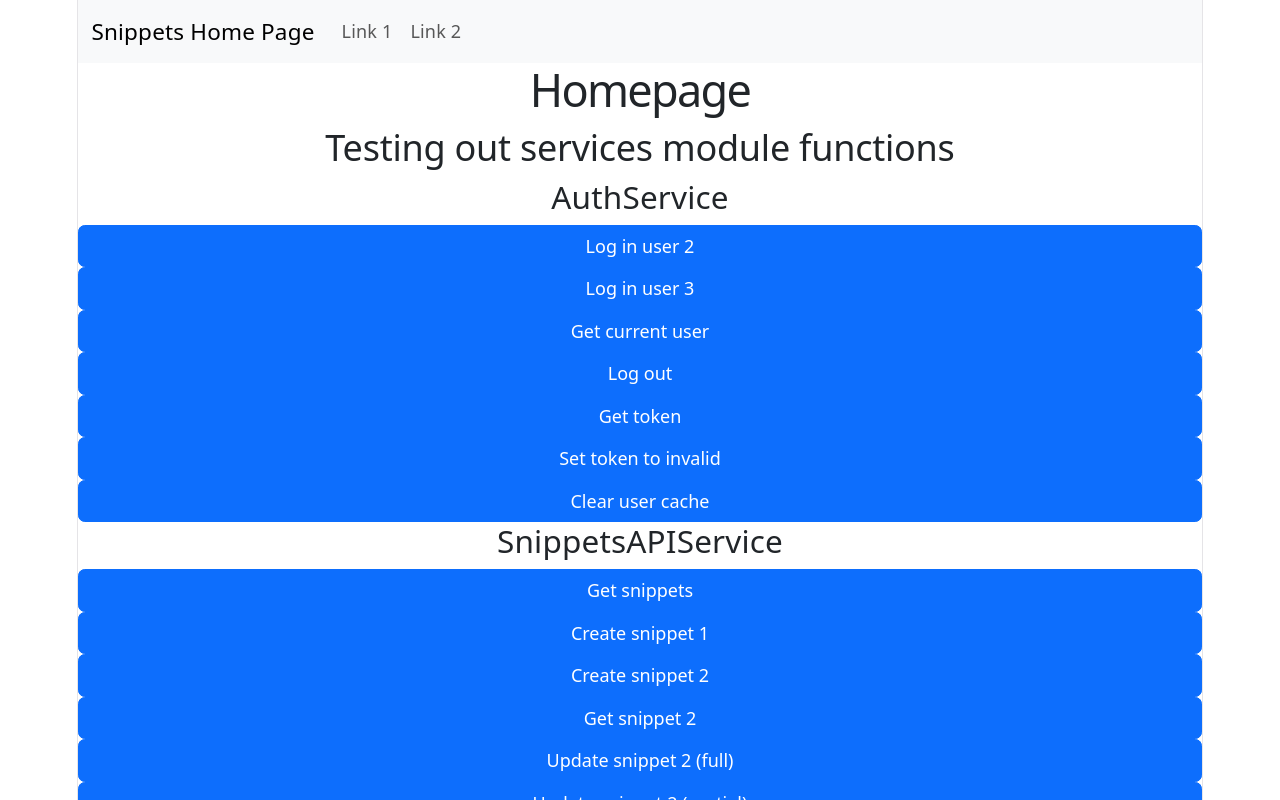
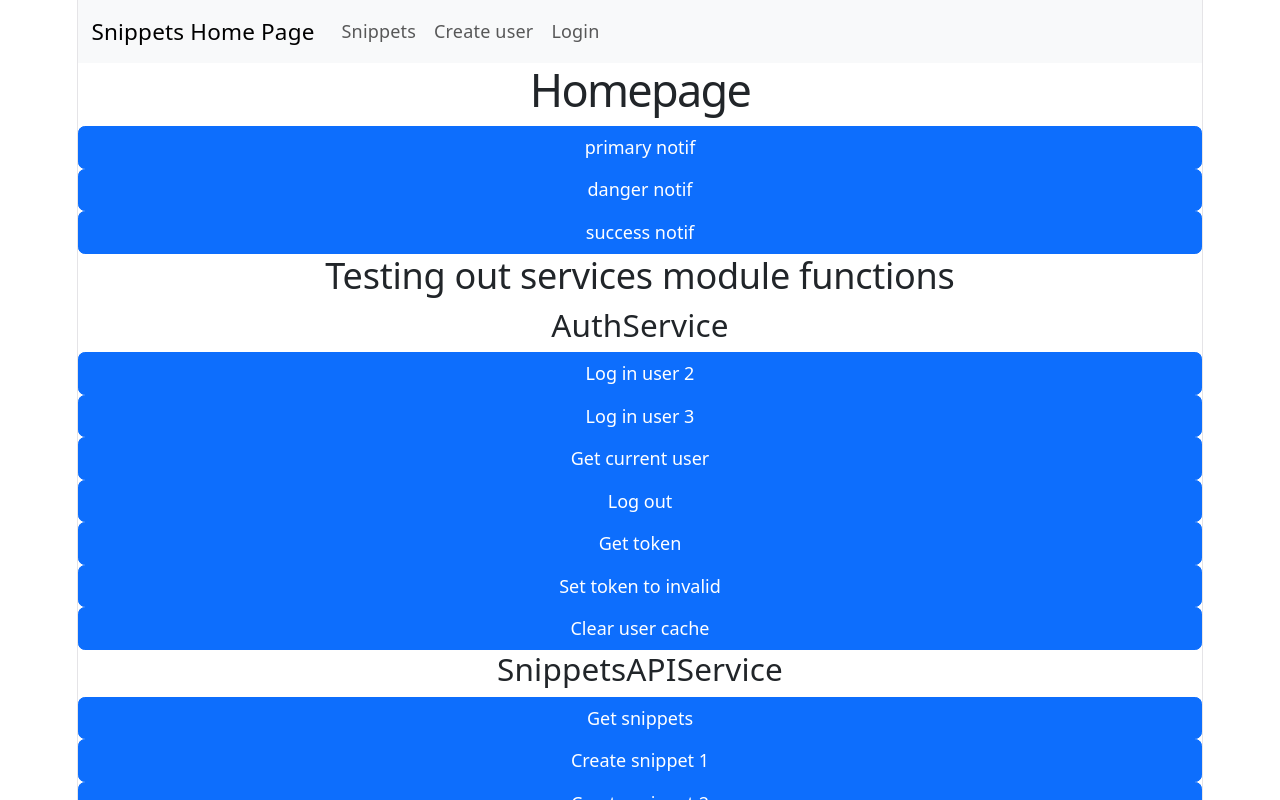
Before and after one commit to jaime-v/Python_Gists, a React (Vite) app in the folder frontend/: page / in a window 1280 px wide. Shown: the top 800 px of the page. Built offline with nearby package versions, Linux system fonts and the light colour scheme; no server answers.

Commit message:
Added notifications and modified navbar

```diff
--- a/frontend/src/App.tsx
+++ b/frontend/src/App.tsx
@@ -1,32 +1,6 @@
 /**
-Components of the frontend will be:
-Header (NavBar, Website Title, Logged in User, Login/Sign out Button)
-Main (Varies depending on page)
-  Snippets Page (List/Grid of all snippets with sorting, filtering, searching, user's own snippets, Read Snippet)
-  User Profile Page (All user information + Update user information, Update/Delete User)
-  User Login Page (Login page)
-  User Creation Page (Create user)
-  User Public Page (Publicly available user information, Read User)
-  Snippet Creation Page (Form for creating a snippet and uploading, Create Snippet)
-  Snippet Modification Page (Current snippet and update snippet, Update/Delete Snippet)
-  Toast/Modal for Notifications
-Footer (Summary message)
-
-Contexts:
-(Things that should be available on different pages, but not passed as props)
-Logged in user (basically a global thing -- i think this is context, i guess i can figure it out later)
-Snippets (the data that we display on the frontend, updates on create/update/delete snippet, delete user)
-
-Hooks:
-Fetch Snippets
-Really any component that uses multiple hooks should have a custom hook
-
-Services:
-Anything that interacts with backend service, creating data for backend service, etc.
-
-Qs:
-How to fetch from my own backend?
-How to manage login?
+ * App.tsx
+ *
  *
 
 Random waiting function to test loading
@@ -51,18 +25,22 @@ import {
   Header,
   UserProfileEdit,
   SnippetDetailsEdit,
+  Notification,
 } from "@components";
 import useInitSnippets from "@hooks/useInitSnippets";
 import { SnippetsContext } from "@context/SnippetsContext";
 import { Outlet, Route, Routes } from "react-router-dom";
 import { AuthContext } from "@context/AuthContext";
 import useAuth from "@hooks/useAuth";
+import { NotificationContext } from "@context/NotificationContext";
+import useNotif from "@hooks/useNotif";
 
-function Layout() {
+function Layout({ notifActive }: { notifActive: boolean }) {
   return (
     <>
       <Header />
       <Outlet />
+      <Notification notifActive={notifActive} />
       <Footer />
     </>
   );
@@ -79,6 +57,14 @@ function App() {
     userLoading,
     setUserLoading,
   } = useAuth();
+  const {
+    notifActive,
+    setNotifActive,
+    notifVariant,
+    setNotifVariant,
+    notifText,
+    setNotifText,
+  } = useNotif();
   return (
     <>
       <AuthContext.Provider
@@ -99,8 +85,17 @@ function App() {
             setSnippetsLoading,
           }}
         >
+          <NotificationContext.Provider
+            value={{
+              setNotifActive,
+              notifVariant,
+              setNotifVariant,
+              notifText,
+              setNotifText,
+            }}
+          >
             <Routes>
-            <Route path="/" element={<Layout />}>
+              <Route path="/" element={<Layout notifActive={notifActive} />}>
                 <Route index element={<HomePage />} />
                 <Route path="snippets" element={<SnippetsPage />} />
                 <Route path="snippet/:title" element={<SnippetDetailsPage />}>
@@ -112,8 +107,10 @@ function App() {
                 <Route path="user/:username" element={<UserProfilePage />}>
                   <Route path="edit" element={<UserProfileEdit />} />
                 </Route>
+                <Route path="*" element={<h1>404 Page</h1>} />
               </Route>
             </Routes>
+          </NotificationContext.Provider>
         </SnippetsContext.Provider>
       </AuthContext.Provider>
     </>
--- a/frontend/src/components/Header/NavBar.tsx
+++ b/frontend/src/components/Header/NavBar.tsx
@@ -3,24 +3,50 @@
  *
  * NavBar for the app, goes to all main pages
  */
-import { Container, Navbar, Nav } from "react-bootstrap";
+import { AuthContext } from "@context/AuthContext";
+import { useContext } from "react";
+import { Container, Navbar, Nav, Spinner } from "react-bootstrap";
 import { Link } from "react-router-dom";
 
 function NavBar() {
+  const authContext = useContext(AuthContext);
+  if (!authContext) {
+    throw new Error("Failed to get auth context");
+  }
+  const currentUser = authContext.currentUser;
+  const userLoading = authContext.userLoading;
   return (
     <Navbar expand="lg" className="bg-body-tertiary">
       <Container>
         <Navbar.Brand as={Link} to={`/`}>
           Snippets Home Page
         </Navbar.Brand>
+        {userLoading ? (
+          <Spinner />
+        ) : (
           <Nav className="me-auto">
             <Nav.Link as={Link} to={`/snippets`}>
-            Link 1
+              Snippets
             </Nav.Link>
+            <Nav.Link as={Link} to={`/register`}>
+              Create user
+            </Nav.Link>
+            {currentUser && (
+              <Nav.Link as={Link} to={`/create`}>
+                Create a Snippet
+              </Nav.Link>
+            )}
+            {currentUser ? (
+              <Nav.Link as={Link} to={`/user/${currentUser.username}`}>
+                {currentUser.username}
+              </Nav.Link>
+            ) : (
               <Nav.Link as={Link} to={`/login`}>
-            Link 2
+                Login
               </Nav.Link>
+            )}
           </Nav>
+        )}
       </Container>
     </Navbar>
   );
--- /dev/null
+++ b/frontend/src/components/Notification/Notification.tsx
@@ -0,0 +1,44 @@
+/**
+ * components/Notification/Notification.tsx
+ *
+ * Notification Toast
+ *
+ * The way I think this should work is that the Notification is just not visible most of the time
+ *
+ * Then when user takes action, we call a function that sets active state to true
+ *
+ * So maybe this should just be a context and we can pass setActive around
+ */
+
+import { NotificationContext } from "@context/NotificationContext";
+import { useContext } from "react";
+import { Button, Toast, ToastContainer } from "react-bootstrap";
+
+function Notification({ notifActive }: { notifActive: boolean }) {
+  const notifContext = useContext(NotificationContext);
+  if (!notifContext) {
+    throw new Error("No notif context");
+  }
+  const setNotifActive = notifContext.setNotifActive;
+  const notifVariant = notifContext.notifVariant;
+  const notifText = notifContext.notifText;
+  return (
+    <>
+      <ToastContainer style={{ zIndex: 1 }}>
+        <Toast
+          onClose={() => setNotifActive(false)}
+          show={notifActive}
+          delay={3000}
+          autohide
+          bg={notifVariant}
+        >
+          <Toast.Header>Notification</Toast.Header>
+          <Toast.Body>{notifText}</Toast.Body>
+        </Toast>
+      </ToastContainer>
+      <Button onClick={() => setNotifActive(true)}>Activate</Button>
+    </>
+  );
+}
+
+export default Notification;
--- a/frontend/src/components/index.tsx
+++ b/frontend/src/components/index.tsx
@@ -1,6 +1,7 @@
 // Barrel file for components
 export { default as Header } from "./Header/Header.tsx";
 export { default as Footer } from "./Footer/Footer.tsx";
+export { default as Notification } from "./Notification/Notification.tsx";
 export { default as SnippetsHeader } from "./SnippetsPage/SnippetsHeader.tsx";
 export { default as SnippetsMain } from "./SnippetsPage/SnippetsMain.tsx";
 export { default as SnippetDetailsEdit } from "./EditModals/SnippetDetailsEdit.tsx";
--- /dev/null
+++ b/frontend/src/context/NotificationContext.tsx
@@ -0,0 +1,9 @@
+/**
+ * context/NotificationContext.tsx
+ *
+ * Context for logged in user
+ */
+import { createContext } from "react";
+import type { NotificationContextType } from "@models";
+export const NotificationContext =
+  createContext<NotificationContextType | null>(null);
--- /dev/null
+++ b/frontend/src/hooks/useNotif.tsx
@@ -0,0 +1,25 @@
+/**
+ * hooks/useNotif.tsx
+ *
+ * Custom hook for using notifications because I don't know any other way to do it
+ */
+
+import { useState } from "react";
+
+function useNotif() {
+  const [notifActive, setNotifActive] = useState<boolean>(false);
+  const [notifVariant, setNotifVariant] = useState<
+    "success" | "danger" | "primary"
+  >("primary");
+  const [notifText, setNotifText] = useState<string>("");
+  return {
+    notifActive,
+    setNotifActive,
+    notifVariant,
+    setNotifVariant,
+    notifText,
+    setNotifText,
+  };
+}
+
+export default useNotif;
--- a/frontend/src/models/index.ts
+++ b/frontend/src/models/index.ts
@@ -3,3 +3,4 @@ export * from "./Snippet";
 export * from "./User";
 export * from "./DisplayOptions";
 export * from "./Auth";
+export * from "./Utils";
--- a/frontend/src/pages/HomePage.tsx
+++ b/frontend/src/pages/HomePage.tsx
@@ -4,6 +4,7 @@
  * Home Page if you couldn't tell
  */
 import { AuthContext } from "@context/AuthContext";
+import { NotificationContext } from "@context/NotificationContext";
 import { SnippetsContext } from "@context/SnippetsContext";
 import type {
   SnippetCreate,
@@ -100,9 +101,44 @@ function HomePage() {
     throw new Error("Failed to get auth context");
   }
   const currentUser = authContext.currentUser;
+
+  const notifContext = useContext(NotificationContext);
+  if (!notifContext) {
+    throw new Error("Failed to get notif context");
+  }
+  const setNotifActive = notifContext.setNotifActive;
+  const setNotifVariant = notifContext.setNotifVariant;
+  const setNotifText = notifContext.setNotifText;
   return (
     <>
       <h1>Homepage</h1>
+      <Button
+        onClick={() => {
+          setNotifActive(true);
+          setNotifVariant("primary");
+          setNotifText("This is a normal notification");
+        }}
+      >
+        primary notif
+      </Button>
+      <Button
+        onClick={() => {
+          setNotifActive(true);
+          setNotifVariant("danger");
+          setNotifText("This is an error notification");
+        }}
+      >
+        danger notif
+      </Button>
+      <Button
+        onClick={() => {
+          setNotifActive(true);
+          setNotifVariant("success");
+          setNotifText("This is a successful notification");
+        }}
+      >
+        success notif
+      </Button>
       <h2>Testing out services module functions</h2>
       {currentUser && (
         <h3>There is a logged in user! {currentUser.username}</h3>
--- a/frontend/src/pages/LoginPage.tsx
+++ b/frontend/src/pages/LoginPage.tsx
@@ -4,6 +4,7 @@
  * Page for logging in (if it wasn't obvious)
  */
 import { AuthContext } from "@context/AuthContext";
+import { NotificationContext } from "@context/NotificationContext";
 import { getCurrentUser, loginUser, logout } from "@services";
 import { useContext } from "react";
 import { Button, Form } from "react-bootstrap";
@@ -20,6 +21,13 @@ function LoginPage() {
   const setUserLoading = authContext.setUserLoading;
   const loggedIn = authContext.loggedIn;
   const setLoggedIn = authContext.setLoggedIn;
+
+  const notifContext = useContext(NotificationContext);
+  if (!notifContext) {
+    throw new Error("Failed to get Notif Context");
+  }
+  const setNotifActive = notifContext.setNotifActive;
+  const setNotifVariant = notifContext.setNotifVariant;
 
   const navigate = useNavigate();
 
@@ -45,10 +53,13 @@ function LoginPage() {
       setLoggedIn(true);
       setCurrentUser(await getCurrentUser());
       navigate("/");
+      setNotifVariant("success");
     } catch (error) {
       const e = error as Error;
       console.error(e);
+      setNotifVariant("danger");
     } finally {
+      setNotifActive(true);
       setUserLoading(false);
     }
   };
```
Also changed, not shown: frontend/src/models/Utils.ts (added, +16 -0 lines), 2 other files (tests, documents, lock files or other folders). Lines whose indentation alone changed are shown as unchanged.
